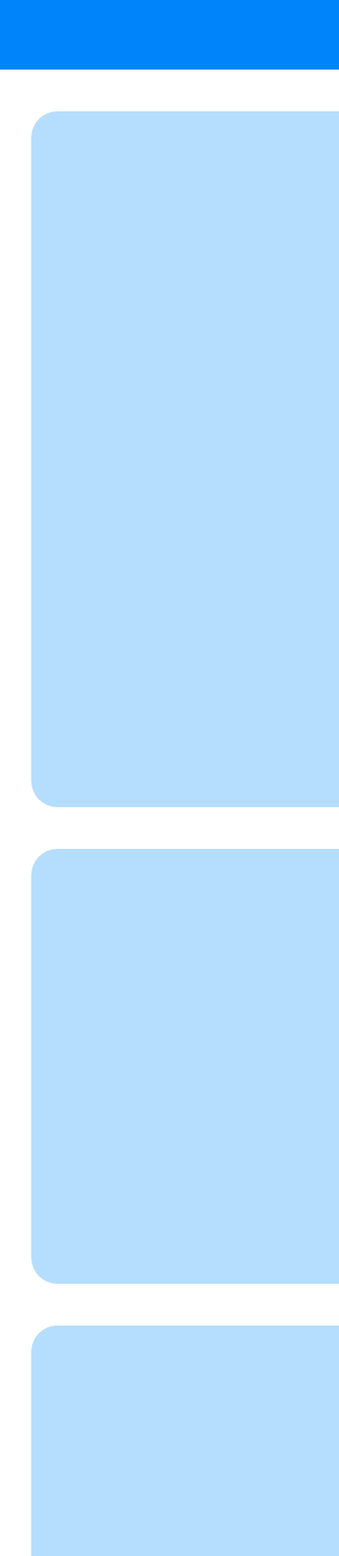
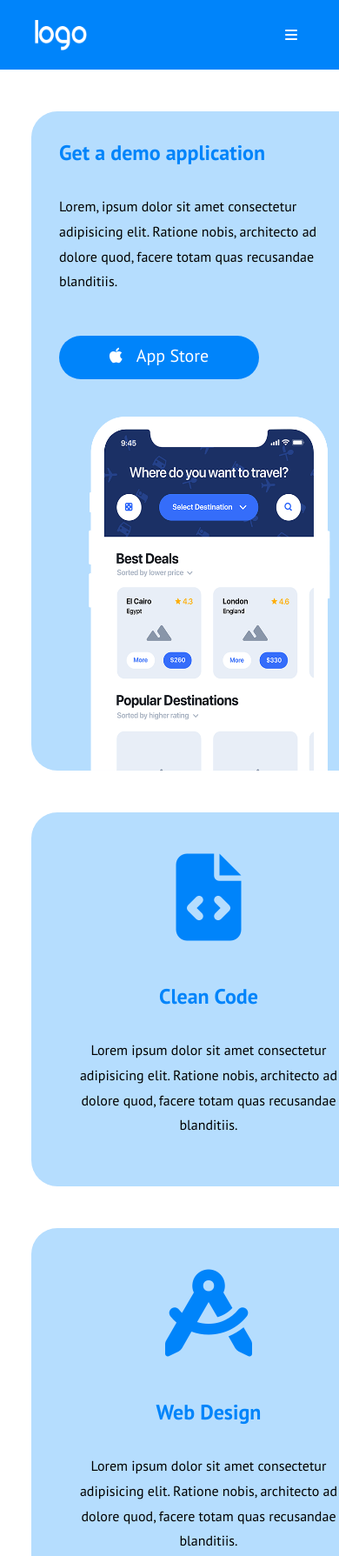
Before and after one commit to SimoneMurri/htmlcss-responsive-layout, a plain HTML site: page index.html in a window 390 px wide. Shown: the top 1789 px of the page at 87% size. Drawn offline with Linux system fonts and the light colour scheme.

Commit message:
inseriti header e main dalla macrostruttua mobile

```diff
--- a/index.html
+++ b/index.html
@@ -5,33 +5,59 @@
     <meta name="viewport" content="width=device-width, initial-scale=1.0">
     <title>Document</title>
     <link rel="stylesheet" href="style.css">
+    <link rel="stylesheet" href="https://cdnjs.cloudflare.com/ajax/libs/font-awesome/6.4.2/css/all.min.css">
+    <link rel="preconnect" href="https://fonts.googleapis.com">
+    <link rel="preconnect" href="https://fonts.gstatic.com" crossorigin>
+    <link href="https://fonts.googleapis.com/css2?family=PT+Sans:ital,wght@0,400;0,700;1,700&display=swap" rel="stylesheet">
+
 
     <meta name="viewport" content="width=device-width, initial-scale=1.0">
 </head>
 <body>
-    <header></header>
+    <header class="space-between">
+        <img class="img-size" src="./img/logo.png" alt="">
+        <i class="fa-solid fa-bars"></i>
+    </header>
     <main>
         <section class="demo-application">
             <div class="container">
                 <div class="flex-column">
                     <div class="col">
                         <div class="app-max">
+                            <h2 class="color-blue">Get a demo application</h2>
+                            <p class="line-height">Lorem, ipsum dolor sit amet consectetur adipisicing elit. Ratione nobis, architecto ad dolore quod, facere totam quas recusandae blanditiis.</p>
+                            <div class="app-store">
+                                <span class="app-store-white"><i class="fa-brands fa-apple"></i>App Store</span>
+                            </div>
+                            <img class="img-phone" src="./img/phone.png" alt="">
                         </div>
                     </div>
                     <div class="col">
                         <div class="app">
+                            <i class="fa-solid fa-file-code size"></i>
+                            <h2 class="color-blue">Clean Code</h2>
+                            <p class="p-padding">Lorem ipsum dolor sit amet consectetur adipisicing elit. Ratione nobis, architecto ad dolore quod, facere totam quas recusandae blanditiis.</p>
                         </div>
                     </div>
                     <div class="col">
                         <div class="app">
+                            <i class="fa-solid fa-compass-drafting size"></i>
+                            <h2 class="color-blue">Web Design</h2>
+                            <p class="p-padding">Lorem ipsum dolor sit amet consectetur adipisicing elit. Ratione nobis, architecto ad dolore quod, facere totam quas recusandae blanditiis.</p>
                         </div>
                     </div>
                     <div class="col">
                         <div class="app">
+                            <i class="fa-solid fa-laptop-code size"></i>
+                            <h2 class="color-blue">Developement</h2>
+                            <p class="p-padding">Lorem ipsum dolor sit amet consectetur adipisicing elit. Ratione nobis, architecto ad dolore quod, facere totam quas recusandae blanditiis.</p>
                         </div>
                     </div>
                     <div class="col">
                         <div class="app">
+                            <i class="fa-solid fa-bullhorn size"></i>
+                            <h2 class="color-blue">Branding</h2>
+                            <p class="p-padding">Lorem ipsum dolor sit amet consectetur adipisicing elit. Ratione nobis, architecto ad dolore quod, facere totam quas recusandae blanditiis.</p>
                         </div>
                     </div>
                 </div>
@@ -42,10 +68,13 @@
                 <div class="flex-column">
                     <div class="col">
                         <div class="img">
+                            <img class="female-macbook" src="./img/planning1.png" alt="">
                         </div>
                     </div>
                     <div class="col">
                         <div class="h1-p">
+                            <h1 class="h1-strategic">Strategic Planning</h1>
+                            <p class="p-line-height">Egestas dui id omare arcu odio. In tellus integer feugiat scelerisque varius morbi enim nunc. Habitasse platea dictumts quisque sagittis. Interdum velit euismod in pellentesque massa placerat duis. Quis viverra nibh cras pulvinar mattis.</p>
                         </div>
                     </div>
                     <div class="col">
--- a/style.css
+++ b/style.css
@@ -4,10 +4,31 @@
     box-sizing: border-box;
 }
 
+body {
+    font-family: 'PT Sans', sans-serif;
+}
+
 header {
     background-color: rgb(0, 132, 250);
     width: 100%;
     height: 80px;
+}
+
+.fa-bars {
+    padding-right: 3rem;
+    color: white;
+}
+
+.img-size {
+    padding-left: 2.5rem;
+    width: 100px;
+    height: 35px;
+}
+
+.space-between {
+    display: flex;
+    justify-content: space-between;
+    align-items: center;
 }
 
 /* First Section */
@@ -35,17 +56,66 @@ header {
 
 .app {
     background-color: rgb(181, 221, 254);
-    height: 500px;
+    height: 430px;
     width: 100%;
     border-radius: 30px;
+    text-align: center;
 }
 
 .app-max {
     background-color: rgb(181, 221, 254);
-    height: 800px;
+    height: 758px;
     width: 100%;
     border-radius: 30px;
+    padding: 2rem 2rem 0rem 2rem;
+    text-align: start;
 }
+
+.color-blue {
+    color: rgb(0, 132, 250);
+    padding-bottom: 2rem;
+}
+
+.line-height {
+    line-height: 180%;
+    padding-bottom: 3rem;
+}
+
+.app-store {
+    background-color: rgb(0, 132, 250);
+    height: 50px;
+    width: 230px;
+    border-radius: 50px;
+    text-align: center;
+    padding-top: 0.60rem;
+}
+
+.app-store-white {
+    color: white;
+    font-size: 20px;
+}
+
+.fa-apple {
+    padding-right: 1rem;
+}
+
+.img-phone {
+    height: 450px;
+    width: 380px;
+    padding: 2rem 2rem 0rem 0rem;
+}
+
+.size {
+    color: rgb(0, 132, 250);
+    padding: 3rem 0rem;
+    font-size: 100px;
+}
+
+.p-padding {
+    padding: 0rem 3rem;
+    line-height: 180%;
+}
+
 
 /* Second Section */
 
@@ -55,21 +125,36 @@ header {
 }
 
 .img {
-    background-color: white;
-    height: 600px;
+    height: 450px;
     border-radius: 30px;
 }
 
+.female-macbook {
+    height: 80%;
+    width: 100%;
+}
+
 .h1-p {
-    background-color: white;
-    height: 300px;
+    height: 200px;
     border-radius: 30px;
+    text-align: start;
 }
 
 .app-developement {
     background-color: white;
     height: 600px;
     border-radius: 30px;
+}
+
+.h1-strategic {
+    font-size: 30px;
+    padding-bottom: 2rem;
+    color: white;
+}
+
+.p-line-height {
+    line-height: 180%;
+    color: white;
 }
 
 /* Third Section */
```
Also changed, not shown: img/logo.png (added), img/phone.png (added), img/planning1.png (added).
